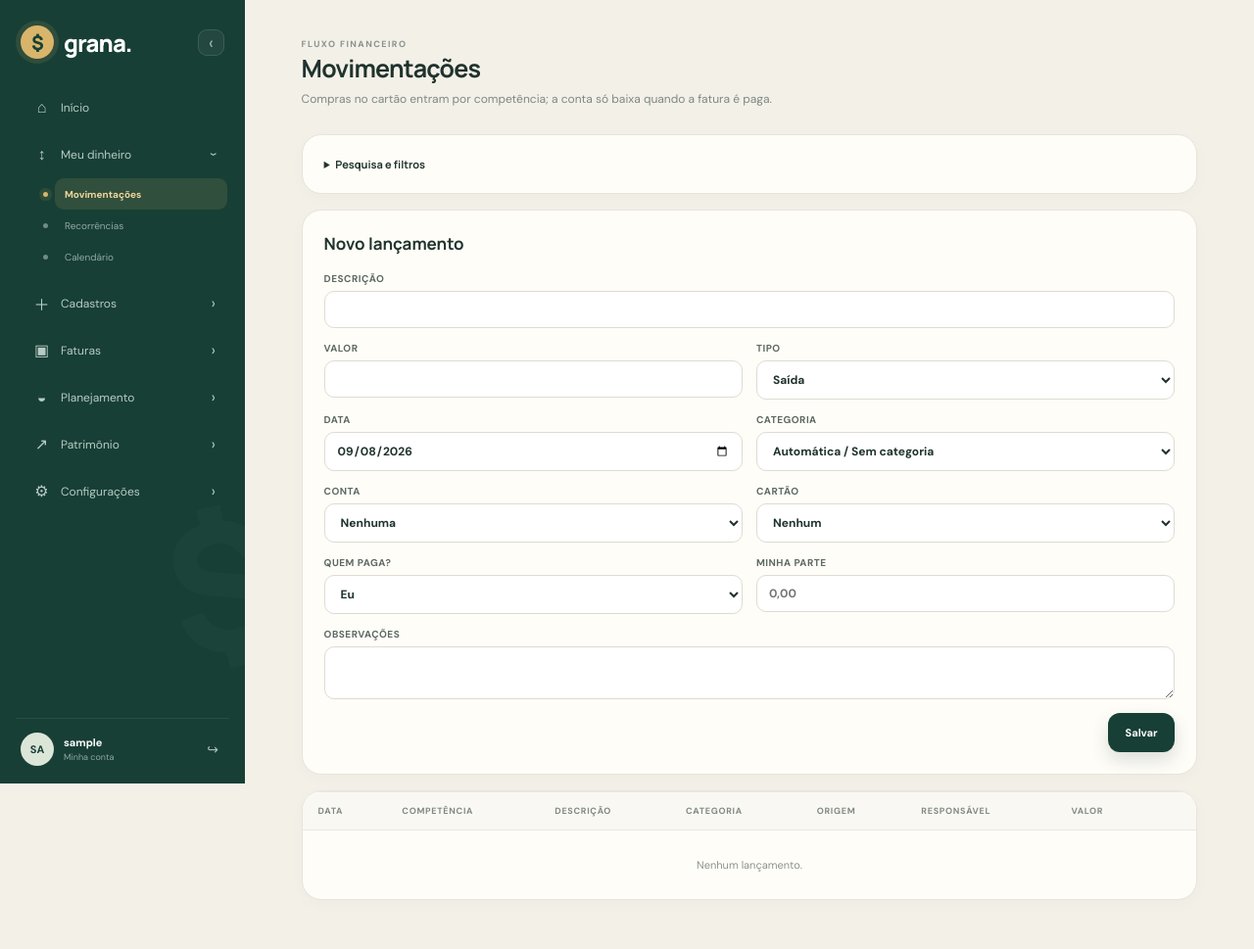
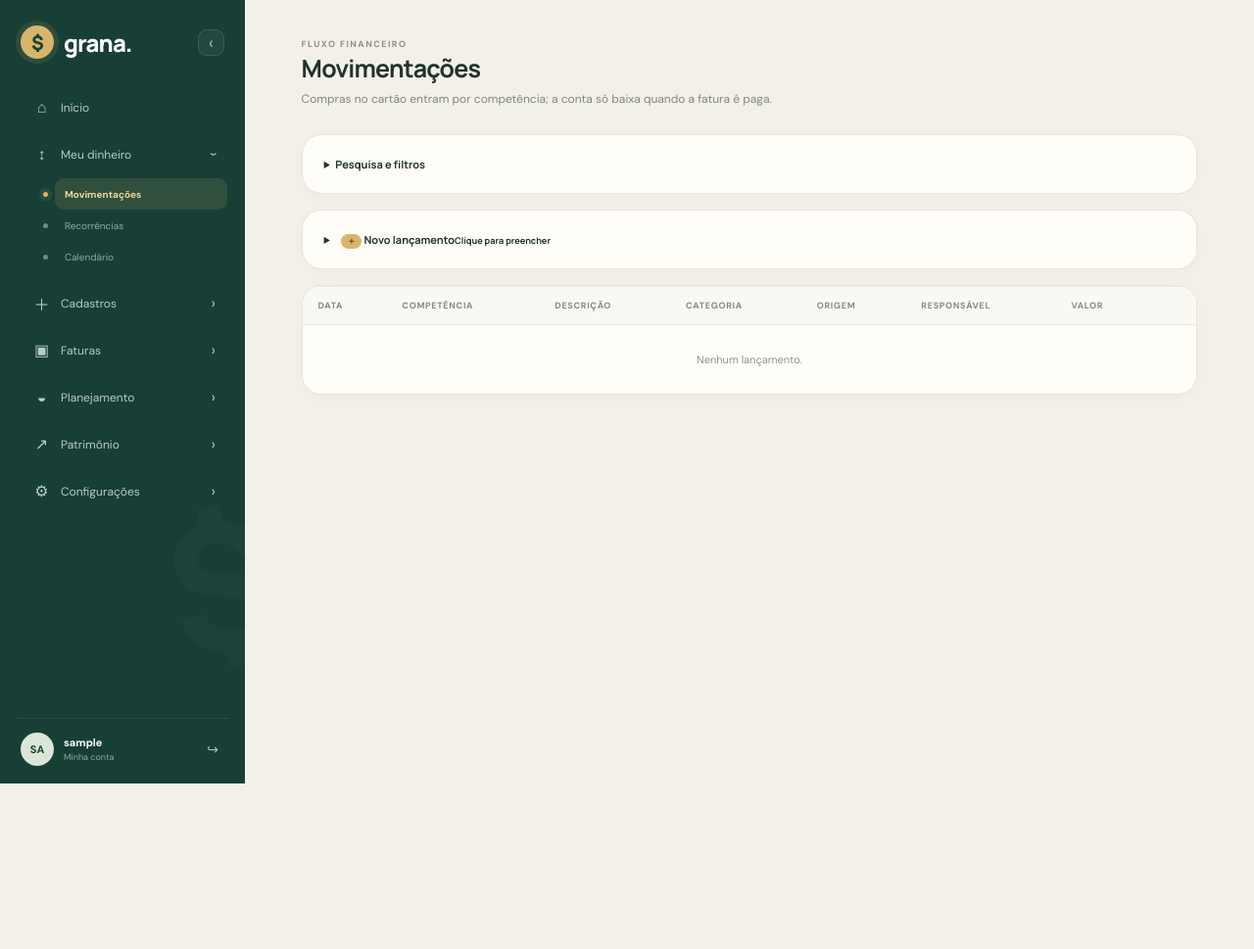
Before and after one commit to Guilherme2616/grana, a Flask app: page /movimentacoes in a window 1280 px wide. Shown: the whole page at 98% size. After the commit the page ends 800 px from the top, so only its background shows below. Run offline with Flask 3, Linux system fonts and the light colour scheme; the visitor is signed in with stand-in values (Sample User, id 1); data that the repository does not hold is empty.

Commit message:
Melhora painel, competência e navegação financeira

```diff
--- a/app/templates/transactions.html
+++ b/app/templates/transactions.html
@@ -10,7 +10,7 @@
   <label>Tipo<select name="kind"><option value="">Todos</option><option value="expense" {{ 'selected' if filters.kind=='expense' }}>Saída</option><option value="income" {{ 'selected' if filters.kind=='income' }}>Entrada</option></select></label>
   <div class="filter-actions"><button class="primary-button">Filtrar</button><a class="secondary-button" href="{{ url_for('main.transactions') }}">Limpar</a></div>
 </form></details>
-<section class="panel form-panel"><h2>Novo lançamento</h2><form method="post" class="form-grid" id="transaction-form">
+<details class="panel advanced-filters new-transaction-panel" id="new-transaction" {{ 'open' if request.method == 'POST' }}><summary><span><b>＋</b> Novo lançamento</span><small>Clique para preencher</small></summary><form method="post" class="form-grid" id="transaction-form">
   <input type="hidden" name="csrf_token" value="{{ csrf_token() }}">
   <label class="span-2">Descrição<input name="description" required></label><label>Valor<input name="amount" required></label>
   <label>Tipo<select name="kind"><option value="expense">Saída</option><option value="income">Entrada</option></select></label>
@@ -21,7 +21,7 @@
   <label>Quem paga?<select name="payment_responsibility" id="payment-responsibility"><option value="self">Eu</option><option value="parents">Meus pais</option><option value="shared">Dividido</option></select></label>
   <label id="personal-amount-field" hidden>Minha parte<input name="personal_amount" placeholder="0,00"></label>
   <label class="span-2">Observações<textarea name="notes"></textarea></label><div class="form-actions span-2"><button class="primary-button">Salvar</button></div>
-</form></section>
+</form></details>
 <section class="panel table-panel"><div class="table-wrap"><table><thead><tr><th>Data</th><th>Competência</th><th>Descrição</th><th>Categoria</th><th>Origem</th><th>Responsável</th><th>Valor</th><th></th></tr></thead><tbody>
 {% for item in transactions %}<tr><td>{{ item.transaction_date.strftime('%d/%m/%Y') }}</td><td>{{ item.competence_month or item.transaction_date.strftime('%Y-%m') }}</td><td><strong>{{ item.description }}</strong><small class="table-subtitle">{{ item.source }}{% if item.status=='planned' %} · previsto{% endif %}</small></td><td>{{ item.category.full_name if item.category else ('Dividido' if item.splits else '—') }}</td><td>{{ item.card.name if item.card else item.account.name if item.account else '—' }}</td><td>{{ 'Meus pais' if item.payment_responsibility == 'parents' else 'Dividido' if item.payment_responsibility == 'shared' else 'Eu' }}{% if item.payment_responsibility == 'shared' %}<small class="table-subtitle">Minha parte: {{ (item.personal_amount if item.personal_amount is not none else item.amount)|brl }}</small>{% endif %}</td><td class="money {{ item.kind }}-value">{{ '+' if item.kind=='income' else '-' }} {{ item.amount|brl }}</td><td><div class="row-actions"><a href="{{ url_for('main.edit_transaction',item_id=item.id) }}">Editar</a><a href="{{ url_for('main.split_transaction',item_id=item.id) }}">Dividir</a><form method="post" action="{{ url_for('main.delete_transaction',item_id=item.id) }}" onsubmit="return confirm('Excluir?')"><input type="hidden" name="csrf_token" value="{{ csrf_token() }}"><button class="danger-link">Excluir</button></form></div></td></tr>
 {% else %}<tr><td colspan="8" class="empty">Nenhum lançamento.</td></tr>{% endfor %}
```
